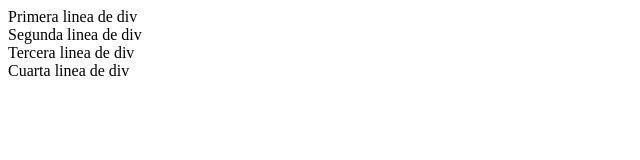
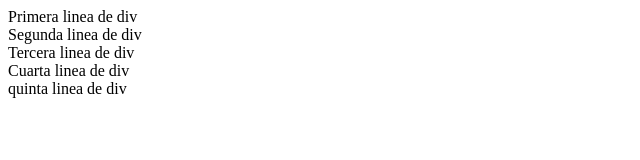
Before and after one commit to kevindg2004/Curso-Git, a plain HTML site: page index.html in a window 1280 px wide. Shown: the whole page, without its empty margins (0-640 px from the left). Drawn offline with Linux system fonts and the light colour scheme.

Commit message:
five Commit

```diff
--- a/index.html
+++ b/index.html
@@ -10,5 +10,6 @@
     <div>Segunda linea de div </div>
     <div>Tercera linea de div </div>
     <div>Cuarta linea de div </div>
+    <div>quinta linea de div </div>
 </body>
 </html>
```
